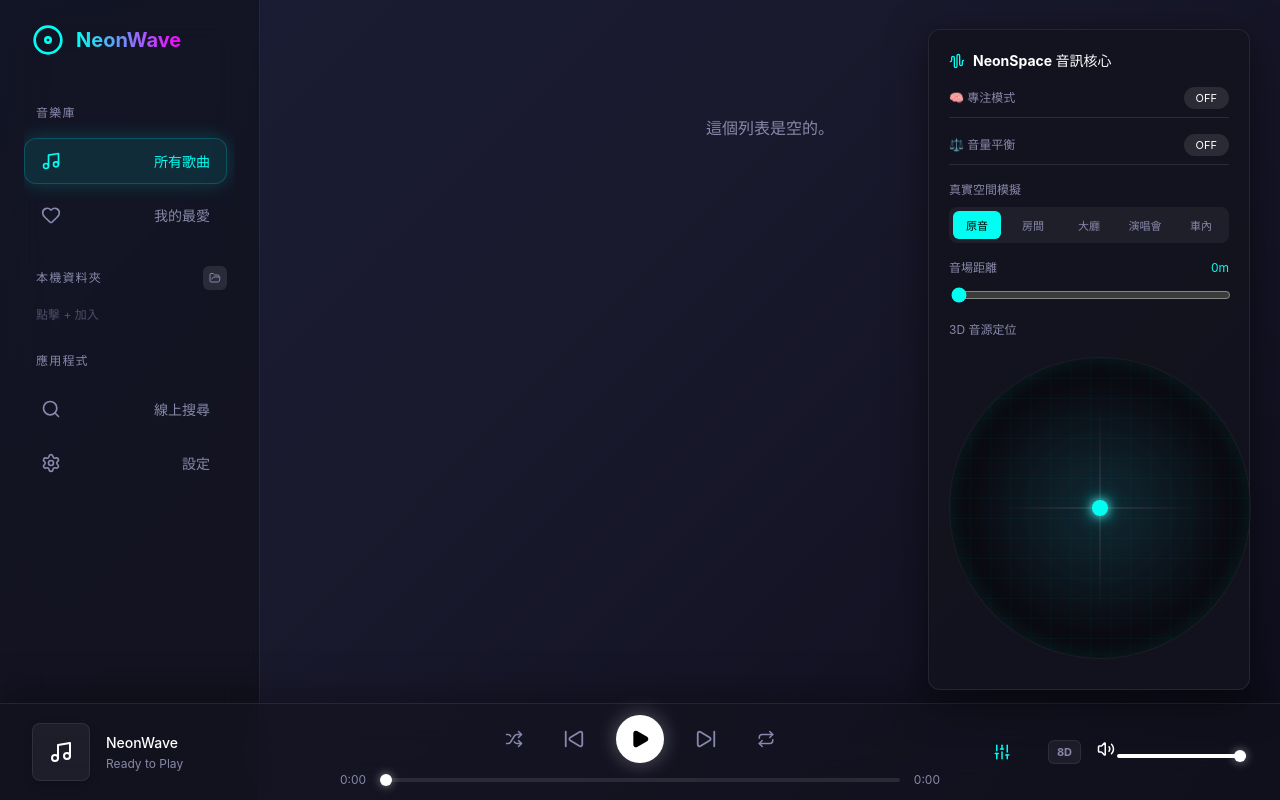
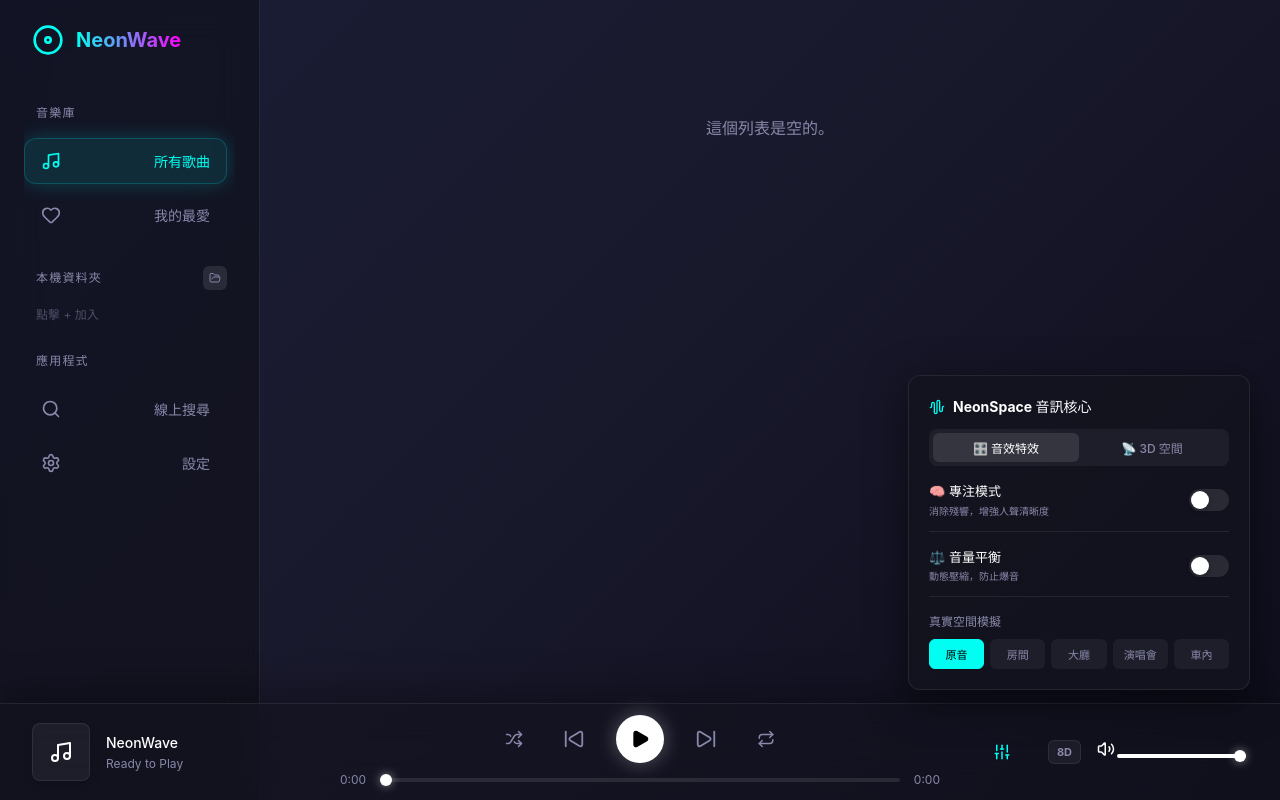
Before and after one commit to wu-zuan/NeonWaveMusicPlayer, a React (Vite) app: page / in a window 1280 px wide. Both pictures are taken after a click on the button 1001 px from the left and 752 px from the top of the page. Built offline with nearby package versions, Linux system fonts and the light colour scheme.

Commit message:
chore: release v2.3.1

```diff
--- a/package.json
+++ b/package.json
@@ -1,7 +1,7 @@
 {
   "name": "neon-wave-music-player",
   "private": true,
-  "version": "2.0.1",
+  "version": "2.3.1",
   "description": "A modern, high-fidelity music player with 8D spatial audio effects.",
   "author": "DM-WuzuanTW",
   "type": "module",
--- a/src/components/Player/PlayerBar.tsx
+++ b/src/components/Player/PlayerBar.tsx
@@ -42,6 +42,7 @@ export const PlayerBar: React.FC<PlayerBarProps> = ({
     const [isFocus, setIsFocus] = useState(false)
     const [isNorm, setIsNorm] = useState(false)
     const [radarPos, setRadarPos] = useState({ x: 0, z: 0 })
+    const [activeTab, setActiveTab] = useState<'effects' | 'spatial'>('effects')
 
     const handleDistance = (val: number) => {
         setDistVal(val)
@@ -51,6 +52,10 @@ export const PlayerBar: React.FC<PlayerBarProps> = ({
     const handleSpace = (val: string) => {
         setSpaceMode(val)
         onSetSpace?.(val)
+        if (val !== 'none') {
+            setIsFocus(false)
+            onSetFocusMode?.(false)
+        }
     }
 
     const handleFocus = () => {
@@ -94,7 +99,7 @@ export const PlayerBar: React.FC<PlayerBarProps> = ({
                     position: 'absolute',
                     bottom: '110px',
                     right: '30px',
-                    width: '280px',
+                    width: '300px',
                     background: 'rgba(19, 19, 31, 0.95)',
                     backdropFilter: 'blur(20px)',
                     border: '1px solid var(--glass-border)',
@@ -102,70 +107,112 @@ export const PlayerBar: React.FC<PlayerBarProps> = ({
                     padding: '20px',
                     display: 'flex',
                     flexDirection: 'column',
-                    gap: '16px',
+                    gap: '12px',
                     boxShadow: '0 10px 40px rgba(0,0,0,0.5)',
                     zIndex: 200
                 }}>
+                    <div style={{ display: 'flex', justifyContent: 'space-between', alignItems: 'center' }}>
                         <h3 style={{ margin: 0, color: 'var(--text-main)', fontSize: '14px', display: 'flex', alignItems: 'center', gap: '8px' }}>
                             <AudioWaveform size={16} color="var(--accent-primary)" />
                             NeonSpace 音訊核心
                         </h3>
+                    </div>
 
-                    {/* Focus Mode Toggle */}
-                    <div style={{ display: 'flex', alignItems: 'center', justifyContent: 'space-between', paddingBottom: '8px', borderBottom: '1px solid rgba(255,255,255,0.1)' }}>
-                        <label style={{ color: 'var(--text-muted)', fontSize: '12px', display: 'flex', alignItems: 'center', gap: '6px' }}>
+                    {/* Tabs */}
+                    <div style={{ display: 'flex', background: 'rgba(255,255,255,0.05)', padding: '4px', borderRadius: '8px' }}>
+                        <button
+                            onClick={() => setActiveTab('effects')}
+                            style={{
+                                flex: 1, padding: '6px', borderRadius: '6px', border: 'none', cursor: 'pointer', fontSize: '12px', fontWeight: 500,
+                                background: activeTab === 'effects' ? 'rgba(255,255,255,0.1)' : 'transparent',
+                                color: activeTab === 'effects' ? 'var(--text-main)' : 'var(--text-muted)',
+                                transition: 'all 0.2s'
+                            }}
+                        >
+                            🎛️ 音效特效
+                        </button>
+                        <button
+                            onClick={() => setActiveTab('spatial')}
+                            style={{
+                                flex: 1, padding: '6px', borderRadius: '6px', border: 'none', cursor: 'pointer', fontSize: '12px', fontWeight: 500,
+                                background: activeTab === 'spatial' ? 'rgba(255,255,255,0.1)' : 'transparent',
+                                color: activeTab === 'spatial' ? 'var(--text-main)' : 'var(--text-muted)',
+                                transition: 'all 0.2s'
+                            }}
+                        >
+                            📡 3D 空間
+                        </button>
+                    </div>
+
+                    {/* Tab Content: Effects */}
+                    {activeTab === 'effects' && (
+                        <div style={{ display: 'flex', flexDirection: 'column', gap: '16px', marginTop: '4px' }}>
+                            {/* Focus Mode */}
+                            <div style={{ display: 'flex', alignItems: 'center', justifyContent: 'space-between', paddingBottom: '12px', borderBottom: '1px solid rgba(255,255,255,0.08)' }}>
+                                <div>
+                                    <div style={{ color: 'var(--text-main)', fontSize: '13px', display: 'flex', alignItems: 'center', gap: '6px' }}>
                                         🧠 專注模式
-                        </label>
+                                    </div>
+                                    <div style={{ color: 'var(--text-muted)', fontSize: '10px', marginTop: '2px' }}>消除殘響，增強人聲清晰度</div>
+                                </div>
                                 <button
                                     onClick={handleFocus}
                                     style={{
+                                        width: '40px', height: '22px', borderRadius: '11px', border: 'none', cursor: 'pointer',
                                         background: isFocus ? 'var(--accent-primary)' : 'rgba(255,255,255,0.1)',
-                                color: isFocus ? '#000' : '#fff',
-                                border: 'none', borderRadius: '12px', padding: '4px 12px', fontSize: '11px', cursor: 'pointer',
-                                transition: 'all 0.2s'
+                                        position: 'relative', transition: 'all 0.3s'
                                     }}
                                 >
-                            {isFocus ? 'ON' : 'OFF'}
+                                    <div style={{
+                                        position: 'absolute', top: '2px', left: isFocus ? '20px' : '2px',
+                                        width: '18px', height: '18px', borderRadius: '50%', background: '#fff',
+                                        transition: 'all 0.3s', boxShadow: '0 2px 5px rgba(0,0,0,0.2)'
+                                    }} />
                                 </button>
                             </div>
 
-                    {/* Normalization Toggle */}
-                    <div style={{ display: 'flex', alignItems: 'center', justifyContent: 'space-between', paddingBottom: '8px', borderBottom: '1px solid rgba(255,255,255,0.1)' }}>
-                        <label style={{ color: 'var(--text-muted)', fontSize: '12px', display: 'flex', alignItems: 'center', gap: '6px' }}>
+                            {/* Normalization */}
+                            <div style={{ display: 'flex', alignItems: 'center', justifyContent: 'space-between', paddingBottom: '12px', borderBottom: '1px solid rgba(255,255,255,0.08)' }}>
+                                <div>
+                                    <div style={{ color: 'var(--text-main)', fontSize: '13px', display: 'flex', alignItems: 'center', gap: '6px' }}>
                                         ⚖️ 音量平衡
-                        </label>
+                                    </div>
+                                    <div style={{ color: 'var(--text-muted)', fontSize: '10px', marginTop: '2px' }}>動態壓縮，防止爆音</div>
+                                </div>
                                 <button
                                     onClick={handleNorm}
                                     style={{
+                                        width: '40px', height: '22px', borderRadius: '11px', border: 'none', cursor: 'pointer',
                                         background: isNorm ? 'var(--accent-primary)' : 'rgba(255,255,255,0.1)',
-                                color: isNorm ? '#000' : '#fff',
-                                border: 'none', borderRadius: '12px', padding: '4px 12px', fontSize: '11px', cursor: 'pointer',
-                                transition: 'all 0.2s'
+                                        position: 'relative', transition: 'all 0.3s'
                                     }}
                                 >
-                            {isNorm ? 'ON' : 'OFF'}
+                                    <div style={{
+                                        position: 'absolute', top: '2px', left: isNorm ? '20px' : '2px',
+                                        width: '18px', height: '18px', borderRadius: '50%', background: '#fff',
+                                        transition: 'all 0.3s', boxShadow: '0 2px 5px rgba(0,0,0,0.2)'
+                                    }} />
                                 </button>
                             </div>
 
                             {/* Space Mode */}
-                    <div style={{ display: 'flex', flexDirection: 'column', gap: '8px' }}>
+                            <div style={{ display: 'flex', flexDirection: 'column', gap: '8px', opacity: isFocus ? 0.5 : 1, pointerEvents: isFocus ? 'none' : 'auto', transition: 'all 0.3s' }}>
+                                <div style={{ display: 'flex', justifyContent: 'space-between', alignItems: 'center' }}>
                                     <label style={{ color: 'var(--text-muted)', fontSize: '12px' }}>真實空間模擬</label>
-                        <div style={{ display: 'flex', gap: '8px', background: 'rgba(255,255,255,0.05)', padding: '4px', borderRadius: '8px', overflowX: 'auto' }}>
+                                    {isFocus && <span style={{ fontSize: '10px', color: 'var(--accent-secondary)' }}>專注模式下不可用</span>}
+                                </div>
+                                <div style={{ display: 'flex', gap: '6px', flexWrap: 'wrap' }}>
                                     {['none', 'room', 'hall', 'concert', 'driver'].map(mode => (
                                         <button
                                             key={mode}
                                             onClick={() => handleSpace(mode)}
                                             style={{
-                                        flex: 1,
-                                        minWidth: '36px',
-                                        background: spaceMode === mode ? 'var(--accent-primary)' : 'transparent',
+                                                flex: 1, minWidth: '50px',
+                                                background: spaceMode === mode ? 'var(--accent-primary)' : 'rgba(255,255,255,0.05)',
                                                 color: spaceMode === mode ? '#000' : 'var(--text-muted)',
-                                        border: 'none',
-                                        borderRadius: '6px',
-                                        fontSize: '11px',
-                                        padding: '6px 0',
-                                        cursor: 'pointer',
-                                        transition: 'all 0.2s',
+                                                border: '1px solid',
+                                                borderColor: spaceMode === mode ? 'var(--accent-primary)' : 'transparent',
+                                                borderRadius: '6px', fontSize: '11px', padding: '6px 0', cursor: 'pointer', transition: 'all 0.2s',
                                                 whiteSpace: 'nowrap'
                                             }}
                                         >
@@ -174,6 +221,25 @@ export const PlayerBar: React.FC<PlayerBarProps> = ({
                                     ))}
                                 </div>
                             </div>
+                        </div>
+                    )}
+
+                    {/* Tab Content: Spatial */}
+                    {activeTab === 'spatial' && (
+                        <div style={{ display: 'flex', flexDirection: 'column', gap: '16px', flex: 1, position: 'relative' }}>
+                            {isFocus && (
+                                <div style={{
+                                    position: 'absolute', inset: 0, zIndex: 10,
+                                    background: 'rgba(10,10,20,0.6)', backdropFilter: 'blur(2px)', borderRadius: '8px',
+                                    display: 'flex', flexDirection: 'column', alignItems: 'center', justifyContent: 'center', gap: '8px'
+                                }}>
+                                    <span style={{ fontSize: '24px' }}>🚫</span>
+                                    <span style={{ fontSize: '12px', color: 'var(--text-main)' }}>專注模式已啟用</span>
+                                    <button onClick={handleFocus} style={{ padding: '4px 12px', borderRadius: '4px', border: '1px solid var(--accent-primary)', background: 'transparent', color: 'var(--accent-primary)', cursor: 'pointer', fontSize: '11px' }}>
+                                        關閉專注模式
+                                    </button>
+                                </div>
+                            )}
 
                             {/* Distance */}
                             <div style={{ display: 'flex', flexDirection: 'column', gap: '8px' }}>
@@ -190,17 +256,22 @@ export const PlayerBar: React.FC<PlayerBarProps> = ({
                             </div>
 
                             {/* Position */}
-                    <div style={{ display: 'flex', flexDirection: 'column', gap: '8px' }}>
+                            <div style={{ display: 'flex', flexDirection: 'column', gap: '8px', flex: 1 }}>
                                 <label style={{ color: 'var(--text-muted)', fontSize: '12px' }}>3D 音源定位</label>
+                                <div style={{ flex: 1, minHeight: '180px', display: 'flex', flexDirection: 'column' }}>
                                     <AudioRadar
                                         currentX={radarPos.x}
                                         currentZ={radarPos.z}
                                         onSetPosition={(x, y, z) => {
+                                            if (isFocus) return // Should be blocked by overlay anyway
                                             setRadarPos({ x, z })
                                             onSetPosition?.(x, y, z)
                                         }}
                                     />
                                 </div>
+                            </div>
+                        </div>
+                    )}
                 </div>
             )}
 
```
Lines whose indentation alone changed are shown as unchanged.
